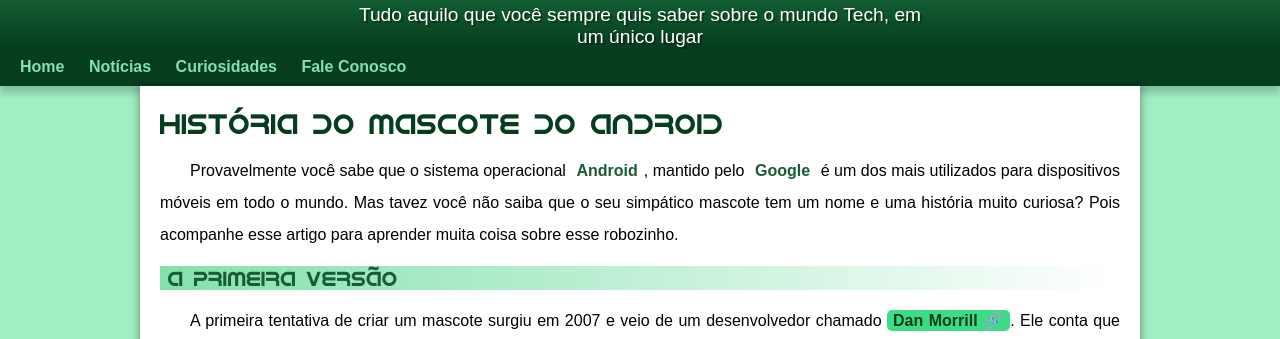
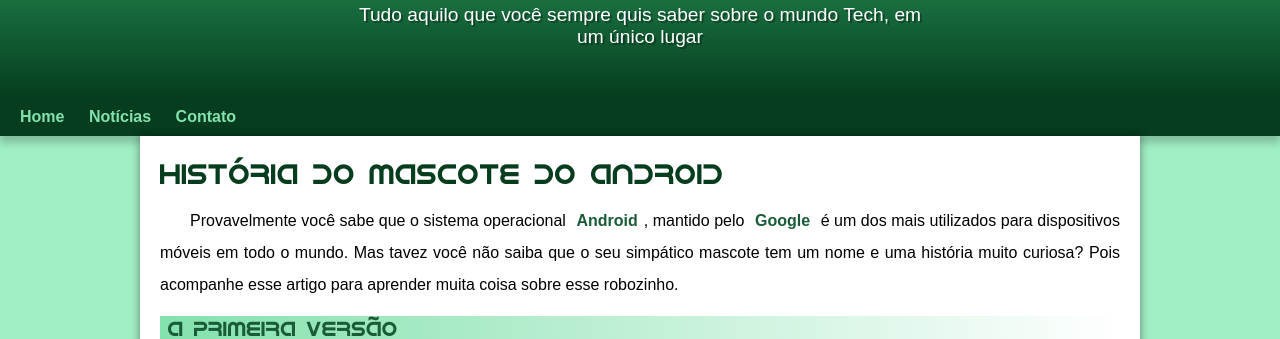
Before and after one commit to thurzyn001/projeto-android, a plain HTML site: page index.html in a window 1280 px wide. Shown: the part 113-452 px from the top of the page. Drawn offline with Linux system fonts and the light colour scheme.

Commit message:
Update navigation and header padding
Renamed 'Fale Conosco' to 'Contato' in the navigation menu and increased the bottom padding of the header paragraph for improved layout.

```diff
--- a/index.html
+++ b/index.html
@@ -18,8 +18,7 @@
     <nav>
         <a href="#">Home</a>
         <a href="#">Notícias</a>
-        <a href="#">Curiosidades</a>
-        <a href="#">Fale Conosco</a>
+        <a href="#">Contato</a>
     </nav>
 
     <main>
--- a/style/style.css
+++ b/style/style.css
@@ -58,7 +58,7 @@ header > p {
     color: white;
     max-width: 600px;
     margin: auto;
-    padding: 0px 10px 0px 10px;
+    padding: 0px 10px 50px 10px;
     text-shadow: 2px 2px 0px rgba(0, 0, 0, 0.315)
 }
 
```
